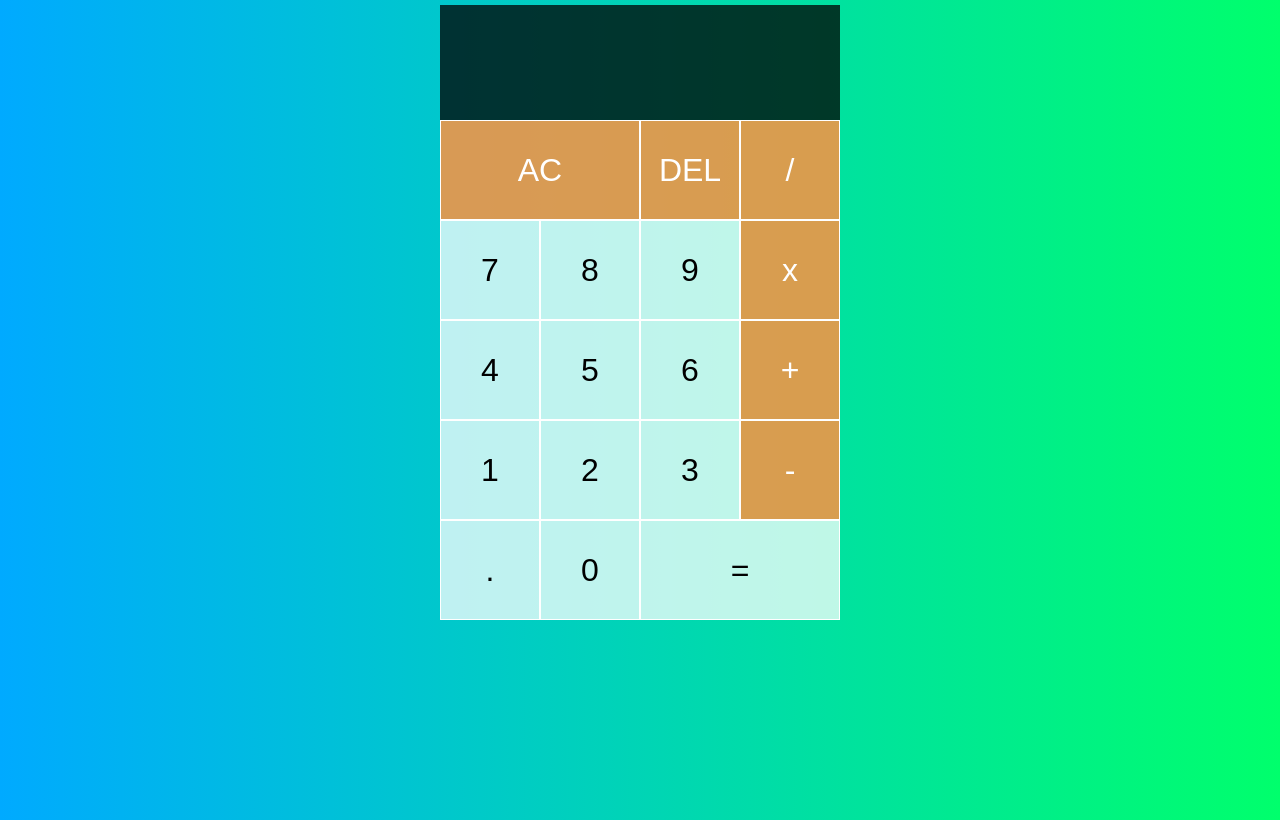
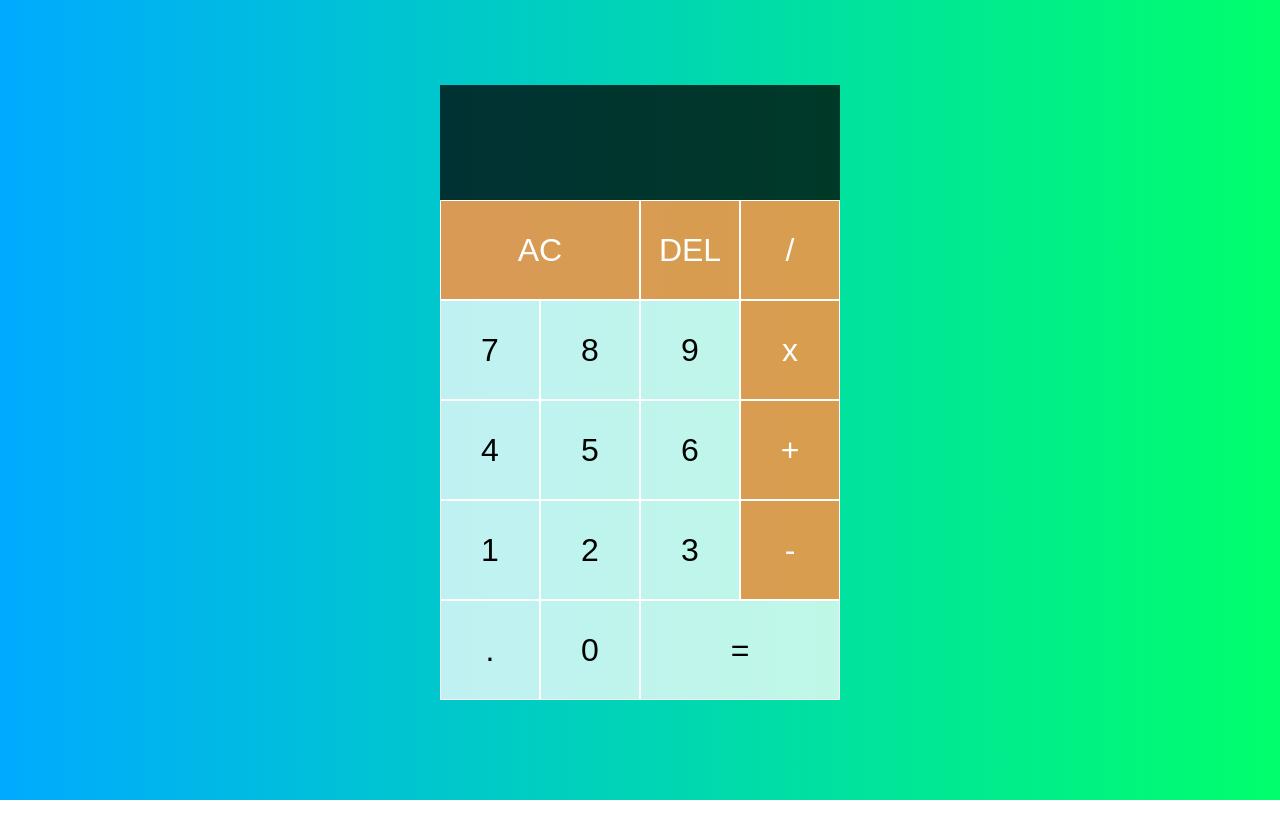
Before and after one commit to tryp031/calculator-nextjs, a Next.js app: page /calculator in a window 1280 px wide. Built offline with nearby package versions, Linux system fonts and the light colour scheme.

Commit message:
Update calculator.css

```diff
--- a/styles/calculator.css
+++ b/styles/calculator.css
@@ -17,7 +17,7 @@ body {
   align-items: flex-end;
   min-height: 100vh;
   grid-template-columns: repeat(4, 100px);
-  grid-template-rows: minmax(120px, auto) repeat(7, 100px);
+  grid-template-rows: minmax(120px, auto) repeat(6, 100px);
 }
 
 .calculator-grid > button {
```
